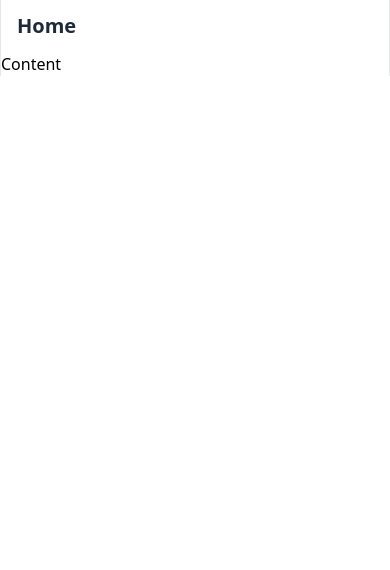
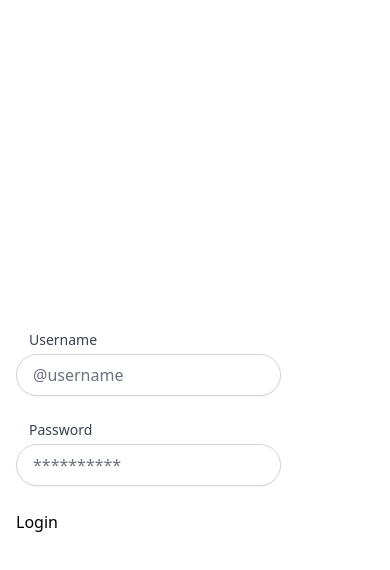
Before and after one commit to afauble/TwitterClone, a Nuxt app: page / in a window 390 px wide. Shown: the top 570 px of the page. Built offline with nearby package versions, Linux system fonts and the light colour scheme.

Commit message:
Finised Login page UI

```diff
--- a/app.vue
+++ b/app.vue
@@ -3,7 +3,8 @@
 
     <div class="bg-white dark:bg-dim-900">
 
-      <div class="min-h-full">
+      <!-- Main App -->
+      <div v-if="false" class="min-h-full">
 
         <div class="grid grid-cols-12 mx-auto sm:px-6 lg:max-w-7xl lg:px-8 lg:gap-5">
           <!-- Left sidebar -->
@@ -27,6 +28,11 @@
 
         </div>
       </div>
+
+
+      <AuthPage v-else />
+
+
     </div>
   </div>
 </template>
--- /dev/null
+++ b/components/Auth/Form.vue
@@ -0,0 +1,42 @@
+<template>
+
+    <div class="pt-5 space-y-6">
+
+        <UIInput label="Username" placeholder="@username" v-model="data.username"/>
+
+        <UIInput label="Password" placeholder="**********" type="password" v-model="data.password"/>
+
+        <div>
+            <button @click="handleLogin">Login</button>
+        </div>
+
+    </div>
+
+</template>
+
+
+<script setup>
+
+    const data = reactive({
+        password: '',
+        username: '',
+        loading: false
+    })
+
+    async function handleLogin() {
+        const {login} = useAuth()
+        data.loading = true
+        console.log(data)
+        try {
+            await login({
+                username: data.username,
+                password: data.password
+            })
+        } catch (error) {
+            console.log(error)
+        } finally {
+            data.loading = false
+        }
+    }
+
+</script>
--- /dev/null
+++ b/components/Auth/Page.vue
@@ -0,0 +1,18 @@
+<template>
+    <div class="flex h-screen">
+
+        <div class="relative flex-1 hidden w-0 sm:block">
+            <img class="absolute inset-0 object-cover w-full h-full" src="https://images.unsplash.com/photo-1505904267569-f02eaeb45a4c?ixlib=rb-1.2.1&ixid=eyJhcHBfaWQiOjEyMDd9&auto=format&fit=crop&w=1908&q=80"/>
+        </div>
+        <div class="flex flex-col justify-center flex-1 px-4 py-12 sm:px-6 lg:flex-none lg:px-20 xl:px-24">
+            <div class="flex items-center w-full h-full max-w-sm mx-auto lg:w-96">
+                <AuthForm/>
+            </div>
+        </div>
+    </div>
+</template>
+
+
+<script setup>
+
+</script>
--- /dev/null
+++ b/components/UI/Input.vue
@@ -0,0 +1,41 @@
+<template>
+
+    <div>
+        <label for="" v-if="props.label" class="block pl-3 ml-px text-sm font-medium text-gray-700">{{ props.label }}</label>
+        <div class="mt-1">
+            <input :value="props.modelValue"
+                    @input="event => emits('update:modelValue', event.target.value)"
+                    class="block px-4 w-full border-gray-300 rounded-full shadow-sm focus:ring-blue-500 focus:border-blue-500"
+                    :type="props.type"
+                    :placeholder="props.placeholder">
+        </div>
+
+    </div>
+
+</template>
+
+
+<script setup>
+
+    const emits = defineEmits(['update:modelValue'])
+
+    const props = defineProps({
+        modelValue: {
+            type: String,
+            required: true
+        },
+        placeholder: {
+            type: String,
+            default: ''
+        },
+        type: {
+            type: String,
+            default: 'text'
+        },
+        label: {
+            type: String,
+            default: null
+        }
+    })
+
+</script>
--- /dev/null
+++ b/composables/useAuth.js
@@ -0,0 +1,28 @@
+export default () => {
+
+    const useAuthToken = () => useState('auth_token')
+    const useAuthUser = () => useState('auth_user')
+
+
+
+    const login = ({username, password}) => {
+        return new Promise(async (resolve, reject) => {
+            try {
+                const data = await $fetch('/api/auth/login', {
+                    method: 'POST',
+                    body: {
+                        username,
+                        password
+                    }
+                })
+                console.log(data)
+            } catch(error) {
+
+            }
+        })
+
+    }
+    return {
+        login
+    }
+}
--- a/package.json
+++ b/package.json
@@ -15,6 +15,7 @@
   "dependencies": {
     "@heroicons/vue": "^1.0.6",
     "@prisma/client": "^4.15.0",
+    "@tailwindcss/forms": "^0.5.3",
     "bcrypt": "^5.1.0",
     "h3": "^1.6.6",
     "jsonwebtoken": "^9.0.0",
--- a/tailwind.config.js
+++ b/tailwind.config.js
@@ -33,7 +33,11 @@
     },
   },
 
-  plugins: [],
+  plugins: [
+    require('@tailwindcss/forms')
+  ],
+
+
   "tailwindCSS.emmetCompletions": true,
   "editor.inlineSuggest.enabled": true,
   "editor.quickSuggestions": {
```
Also changed, not shown: 2 other files (tests, documents, lock files or other folders).
